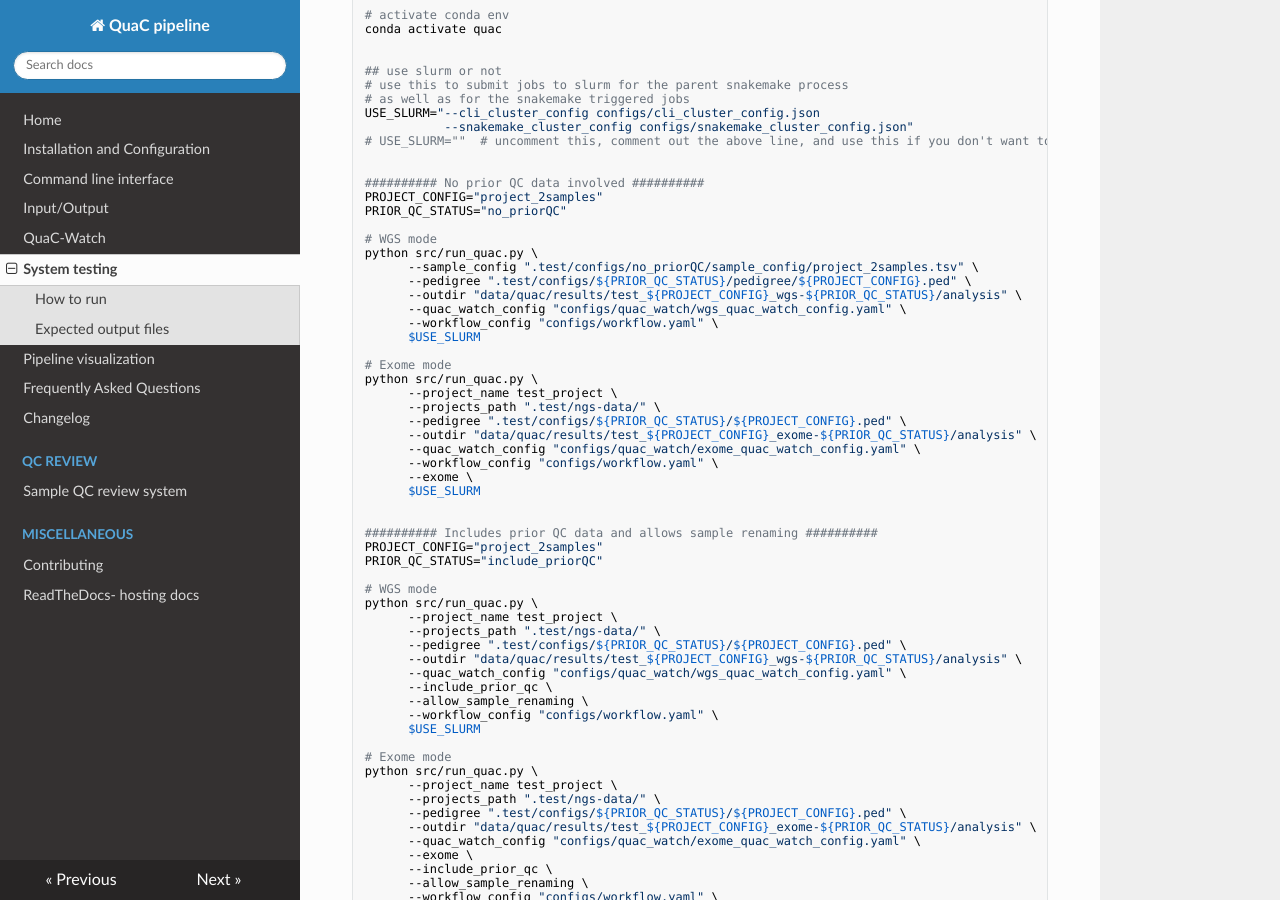
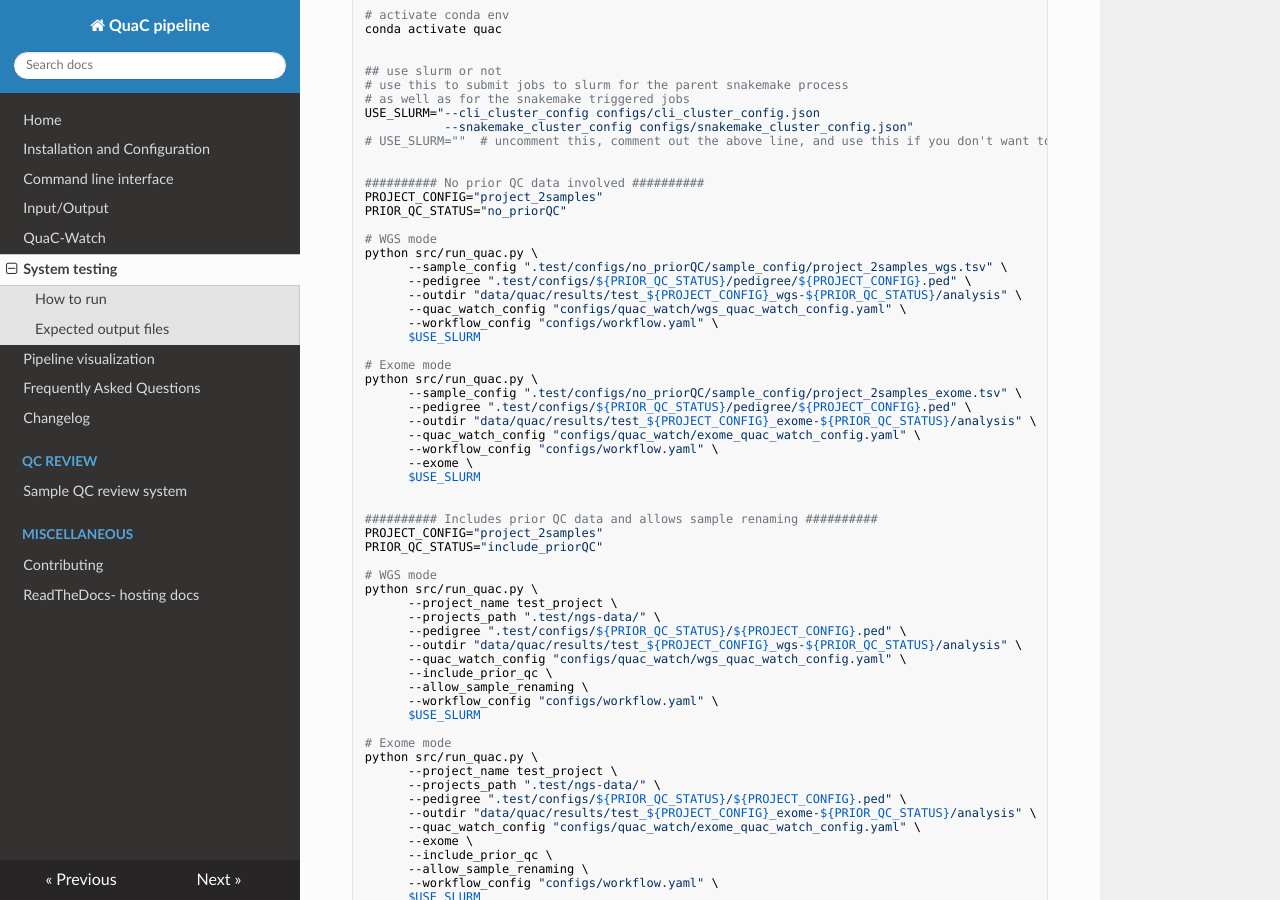
Before and after one commit to uab-cgds-worthey/quac, an MkDocs documentation site: the page built from docs/system_testing.md, in a window 1280 px wide and 900 px high, scrolled down 688 px. Built offline with MkDocs 1.6.1, drawn with Linux system fonts in a browser that asks for light colours; nearby versions of some CDN libraries.

Commit message:
updates commands in doc

```diff
--- a/docs/system_testing.md
+++ b/docs/system_testing.md
@@ -42,7 +42,7 @@ PRIOR_QC_STATUS="no_priorQC"
 
 # WGS mode
 python src/run_quac.py \
-      --sample_config ".test/configs/no_priorQC/sample_config/project_2samples.tsv" \
+      --sample_config ".test/configs/no_priorQC/sample_config/project_2samples_wgs.tsv" \
       --pedigree ".test/configs/${PRIOR_QC_STATUS}/pedigree/${PROJECT_CONFIG}.ped" \
       --outdir "data/quac/results/test_${PROJECT_CONFIG}_wgs-${PRIOR_QC_STATUS}/analysis" \
       --quac_watch_config "configs/quac_watch/wgs_quac_watch_config.yaml" \
@@ -51,9 +51,8 @@ python src/run_quac.py \
 
 # Exome mode
 python src/run_quac.py \
-      --project_name test_project \
-      --projects_path ".test/ngs-data/" \
-      --pedigree ".test/configs/${PRIOR_QC_STATUS}/${PROJECT_CONFIG}.ped" \
+      --sample_config ".test/configs/no_priorQC/sample_config/project_2samples_exome.tsv" \
+      --pedigree ".test/configs/${PRIOR_QC_STATUS}/pedigree/${PROJECT_CONFIG}.ped" \
       --outdir "data/quac/results/test_${PROJECT_CONFIG}_exome-${PRIOR_QC_STATUS}/analysis" \
       --quac_watch_config "configs/quac_watch/exome_quac_watch_config.yaml" \
       --workflow_config "configs/workflow.yaml" \
```
